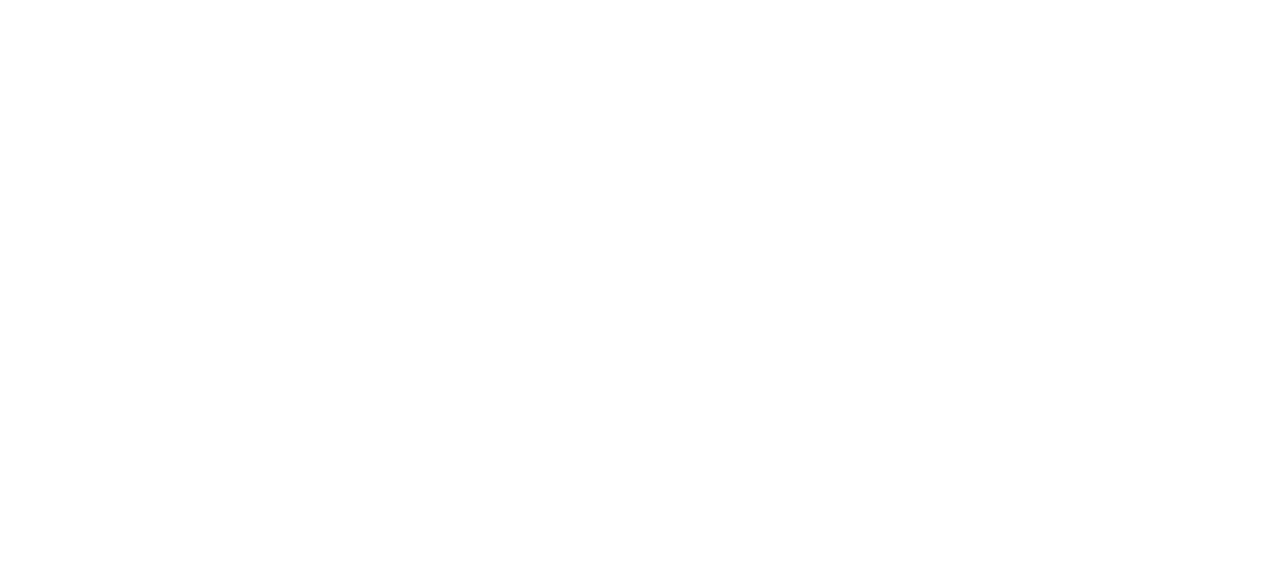
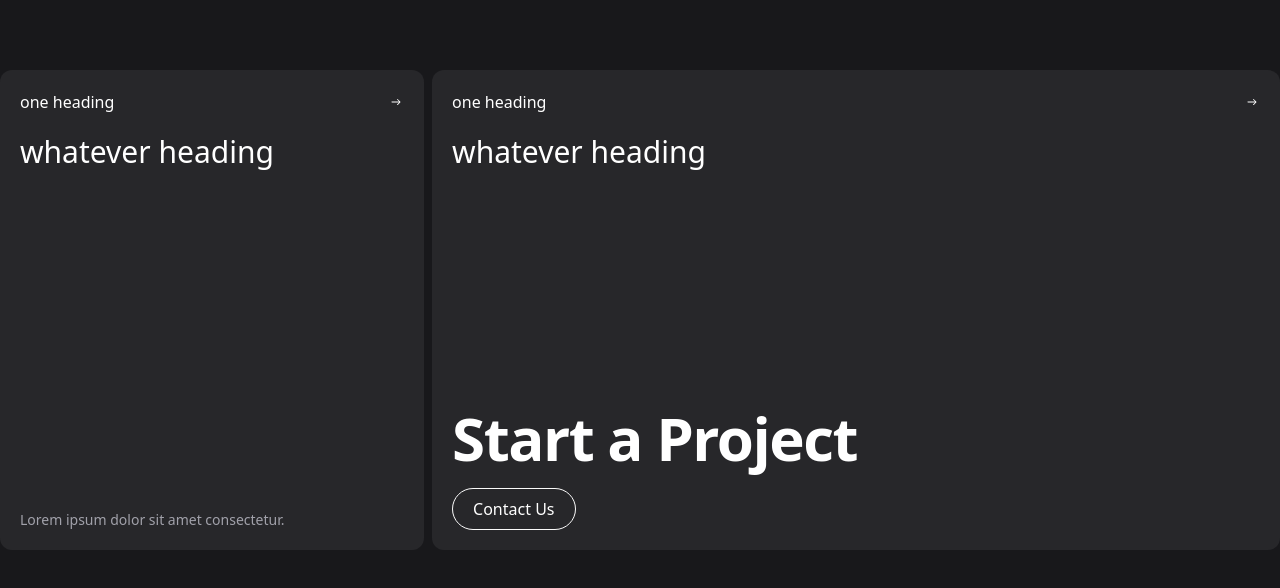
Before and after one commit to abhi-up/Refokus-Clone, a React (Vite) app: page / in a window 1280 px wide. Shown: the part 2680-3268 px from the top of the page. Before the commit the page ends 2670 px from the top, so only its background shows below. Built offline with nearby package versions, Linux system fonts and the light colour scheme.

Commit message:
cards component endpoint

```diff
--- a/src/App.jsx
+++ b/src/App.jsx
@@ -4,6 +4,7 @@
 import Stripes from "./components/Stripes"
 import Products from "./components/Products"
 import Marquees from "./components/Marquees"
+import Cards from "./components/Cards"
 
 const App = () => {
     return (
@@ -13,6 +14,7 @@
             <Stripes />
             <Products />
             <Marquees />
+            <Cards />
         </div>
     )
 }
--- /dev/null
+++ b/src/components/Card.jsx
@@ -0,0 +1,37 @@
+import React from "react"
+import { IoIosArrowRoundForward } from "react-icons/io"
+
+const Card = ({ width, start, para, hover = "none" }) => {
+    return (
+        <div
+            className={`bg-zinc-800 p-5 rounded-xl hover:${hover} ${width} min-h-[30rem] flex flex-col justify-between`}
+        >
+            <div className="w-full">
+                <div className="w-full flex justify-between items-center">
+                    <h3>one heading</h3>
+                    <IoIosArrowRoundForward />
+                </div>
+                <h1 className="text-3xl font-medium mt-5">whatever heading</h1>
+            </div>
+            <div className="down w-full">
+                {start && (
+                    <>
+                        <h1 className="text-6xl font-semibold tracking-tight leading-none">
+                            Start a Project
+                        </h1>
+                        <button className="rounded-full mt-5 py-2 px-5 border-[1px] border-zinc-50">
+                            Contact Us
+                        </button>
+                    </>
+                )}
+                {para && (
+                    <p className="text-sm text-zinc-400 font-regular">
+                        Lorem ipsum dolor sit amet consectetur.
+                    </p>
+                )}
+            </div>
+        </div>
+    )
+}
+
+export default Card
--- /dev/null
+++ b/src/components/Cards.jsx
@@ -0,0 +1,20 @@
+import React from "react"
+import Card from "./Card"
+
+const Cards = () => {
+    return (
+        <div className="w-full ">
+            <div className="max-w-screen-xl mx-auto py-20 flex gap-2">
+                <Card width={"basis-1/3"} start={false} para={true} />
+                <Card
+                    width={"basis-2/3"}
+                    start={true}
+                    para={false}
+                    hover={"bg-violet-600"}
+                />
+            </div>
+        </div>
+    )
+}
+
+export default Cards
```
